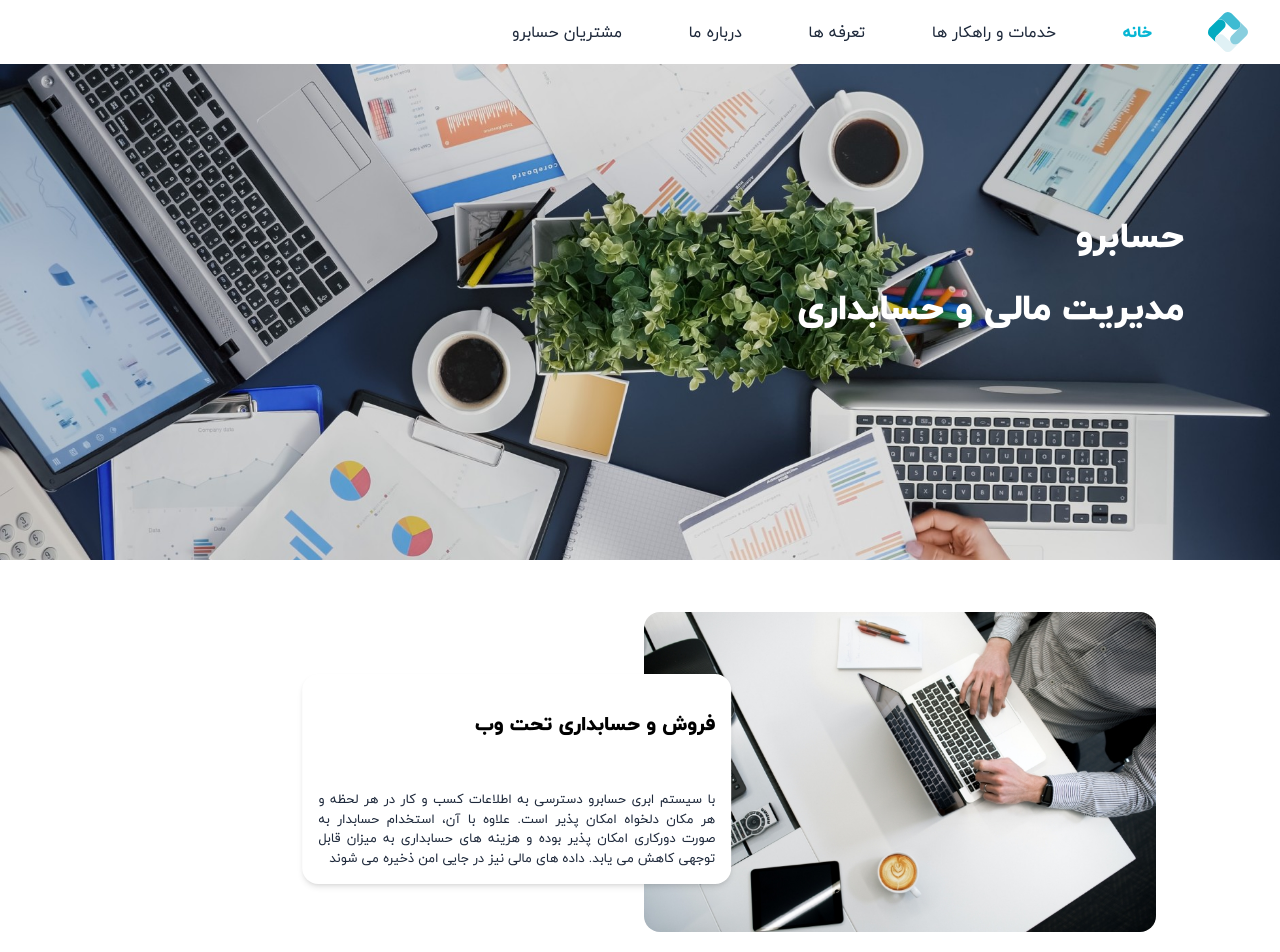
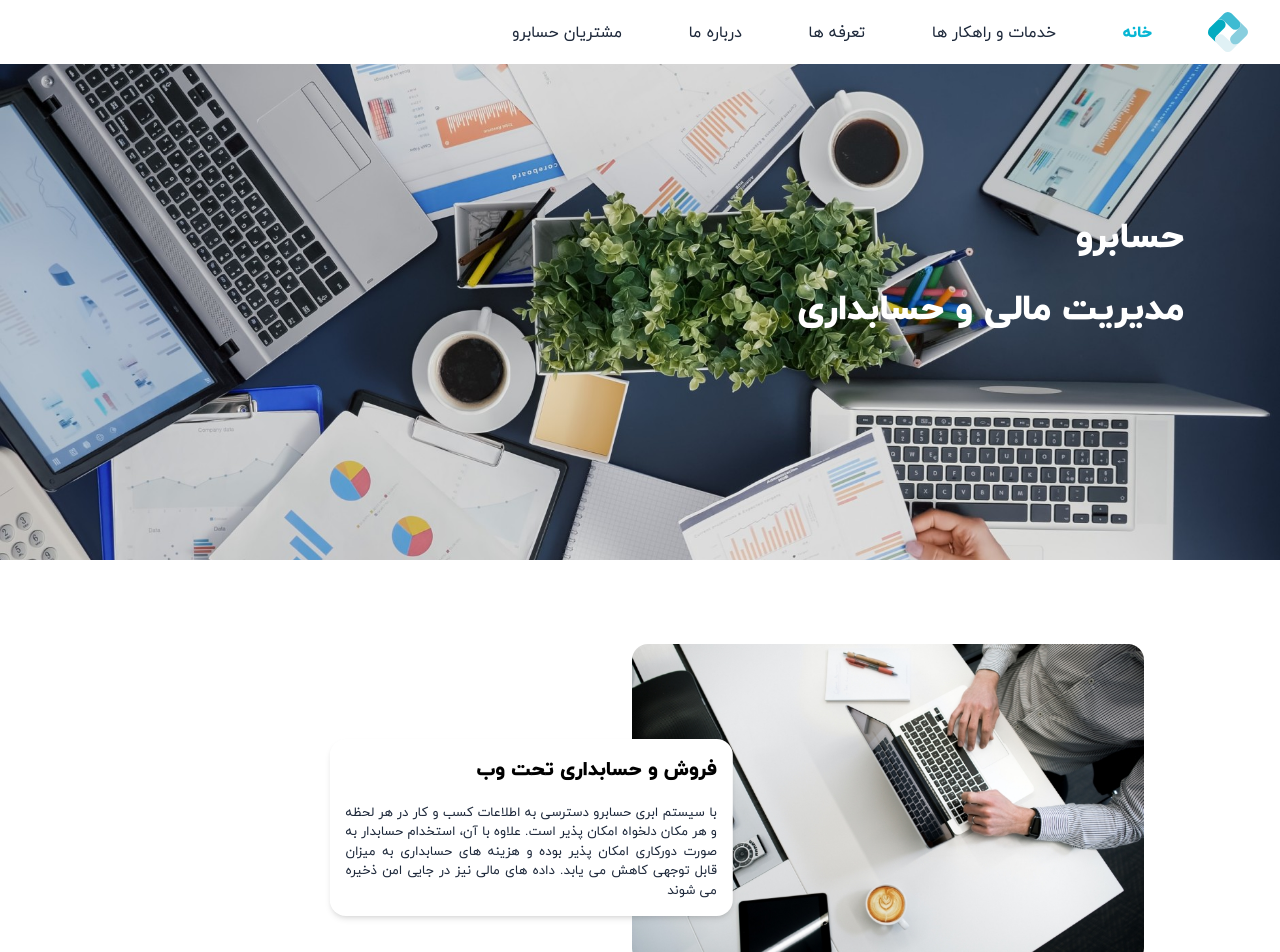
Before and after one commit to side-26/hesabro-app, a Vue app: page / in a window 1280 px wide. Shown: the top 952 px of the page. Built offline with nearby package versions, Linux system fonts and the light colour scheme; no server answers.

Commit message:
style : correct some styles

```diff
--- a/src/components/AdvantagesCard/AdvantagesCard.vue
+++ b/src/components/AdvantagesCard/AdvantagesCard.vue
@@ -1,11 +1,11 @@
 <template lang="">
   <div class="lg:mx-16 my-12">
-    <div class="flex flex-col md:flex-row md:items-end md:justify-start justify-center" :class="{ 'order-2 md:justify-end': cardProperty.align === 'left' }">
-      <figure :class="{ 'md:order-2': cardProperty.align === 'left' }" class="rounded-2xl 2xl:rounded-3xl  md:mx-5 w-full md:w-96 md:h-72 lg:w-100 lg:h-80 2xl:h-[494px] 2xl:w-[793px] overflow-hidden">
+    <div class="flex p-8 flex-col md:flex-row md:items-end md:justify-start justify-center" :class="{ 'order-2 md:justify-end': cardProperty.align === 'left' }">
+      <figure :class="{ 'md:order-2': cardProperty.align === 'left' }" class="rounded-2xl 2xl:rounded-3xl w-full md:w-96 md:h-72 lg:w-100 lg:h-80  overflow-hidden">
         <img class="w-full object-cover h-full" :src="cardProperty.imgSrc" loading="lazy" :alt="cardProperty.title" />
       </figure>
       <div :class="{ 'order-1 md:-translate-x-1/4': cardProperty.align === 'left', 'order-1 md:translate-x-1/4': cardProperty.align === 'right' }" class="p-4 rounded-2xl bg-white -translate-y-16 md:-translate-y-12 shadow-md mx-auto md:mx-0 w-5/6 md:w-2/4 lg:w-2/5">
-        <h2 class="font-extrabold xl:text-xl 2xl:text-2xl py-5 xl:mb-8">{{ cardProperty.title }}</h2>
+        <h2 class="font-extrabold xl:text-xl 2xl:text-2xl mb-4 xl:mb-5">{{ cardProperty.title }}</h2>
         <p class="text-justify text-slate-800 font-IranYekan-regular text-xs">{{ cardProperty.desc }}</p>
       </div>
     </div>
--- a/src/views/Home/Home.vue
+++ b/src/views/Home/Home.vue
@@ -14,7 +14,7 @@
     </header>
     <main class="overflow-hidden">
       <!-- راهکار ها و خدمات -->
-      <section id="advantages" class="observing mx-auto py-1 px-2 md:px-5 lg:px-10 2xl:px-28">
+      <section id="advantages" class="observing mx-auto py-1 px-2 md:px-5 lg:px-10 2xl:container 2xl:px-0">
         <AdvantagesCard v-for="item in advantagesData" :key="item.id" :cardProperty="item" />
       </section>
       <!-- بخش درباره با ما -->
@@ -76,16 +76,16 @@
           گروه مشتریان هدف حسابرو شامل تمامی کسب و کار های کوچک و متوسط می باشد شرکتهای فنی و مهندسی ، شرکت های مالی ، استارت آپ ها ، فروشندگان کالای دیجیتال و هایپر مارکت ها با ابعاد متوسط از جمله مشتریان حسابرو به شمار می آیند
         </p>
         <div class="flex flex-wrap justify-center my-14">
-          <div class="mx-2 sm:mx-4 my-4 border-2 transition-all overflow-hidden bg-white hover:border-gray-300 border-gray-100 w-24 md:w-auto rounded-xl md:rounded-2xl lg:my-0 text-center" v-for="customer in customers" :key="customer.id">
-            <a :href="customer.href" target="_blank">
+          <a :href="customer.href" target="_blank" class="mx-2 sm:mx-4 my-4 border-2 transition-all overflow-hidden bg-white hover:border-gray-300 border-gray-100 w-24 md:w-auto rounded-xl md:rounded-2xl lg:my-0 text-center" v-for="customer in customers" :key="customer.id">
+            <div>
               <figure class="mb-5 px-8 flex justify-center py-5">
                 <img class="w-12 h-12 md:w-[4.7rem] md:h-[4.7rem]" :src="customer.src" :alt="customer.title" />
               </figure>
-            </a>
+            </div>
             <div class=" bg-gray-200 py-2 w-full ">
-              <a :href="customer.href" target="_blank" class="text-center font-bold  text-xs md:text-sm">{{ customer.title }}</a>
+              <div :href="customer.href" target="_blank" class="text-center font-bold  text-xs md:text-sm">{{ customer.title }}</div>
             </div>
-          </div>
+          </a>
         </div>
       </section>
     </main>
```
